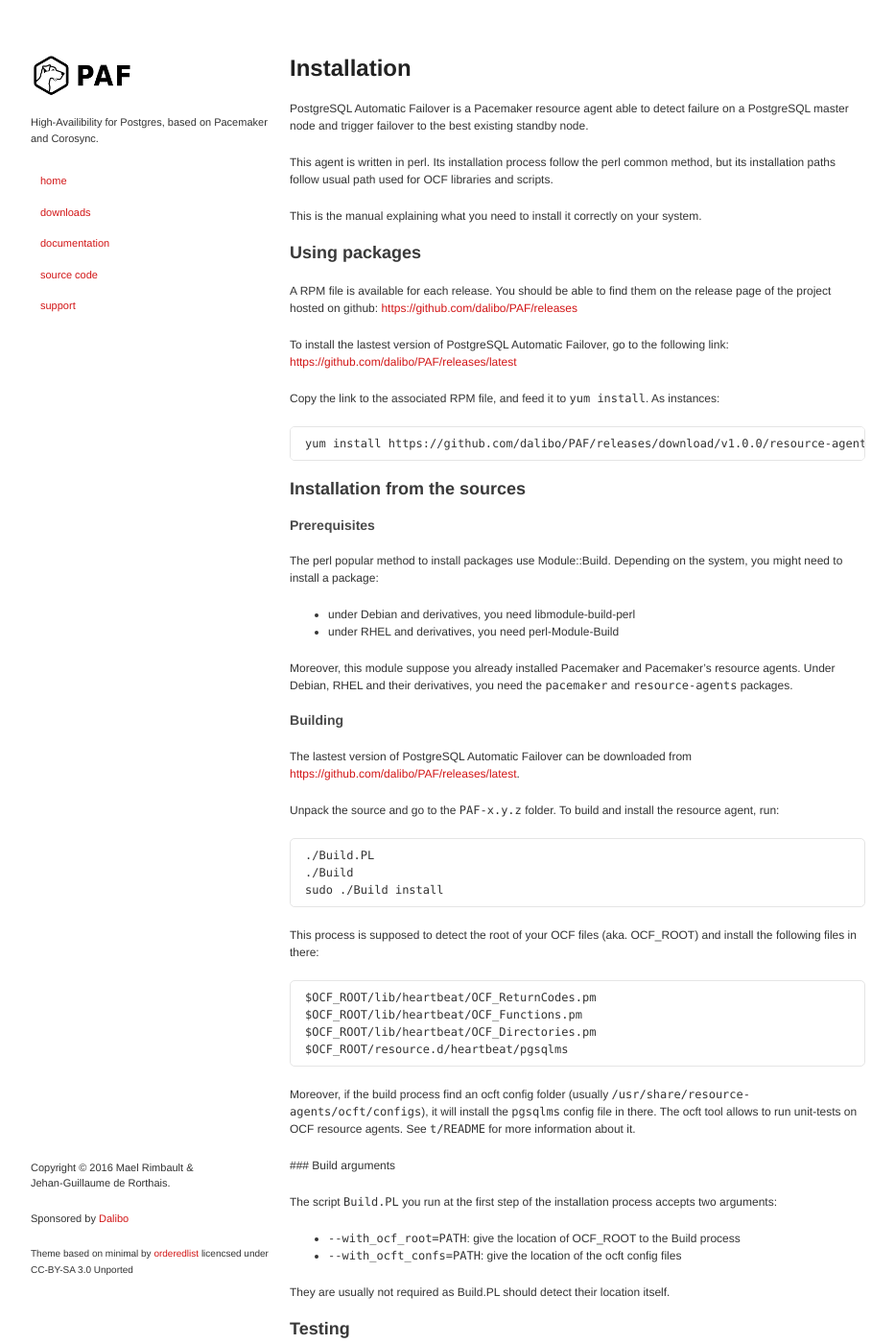
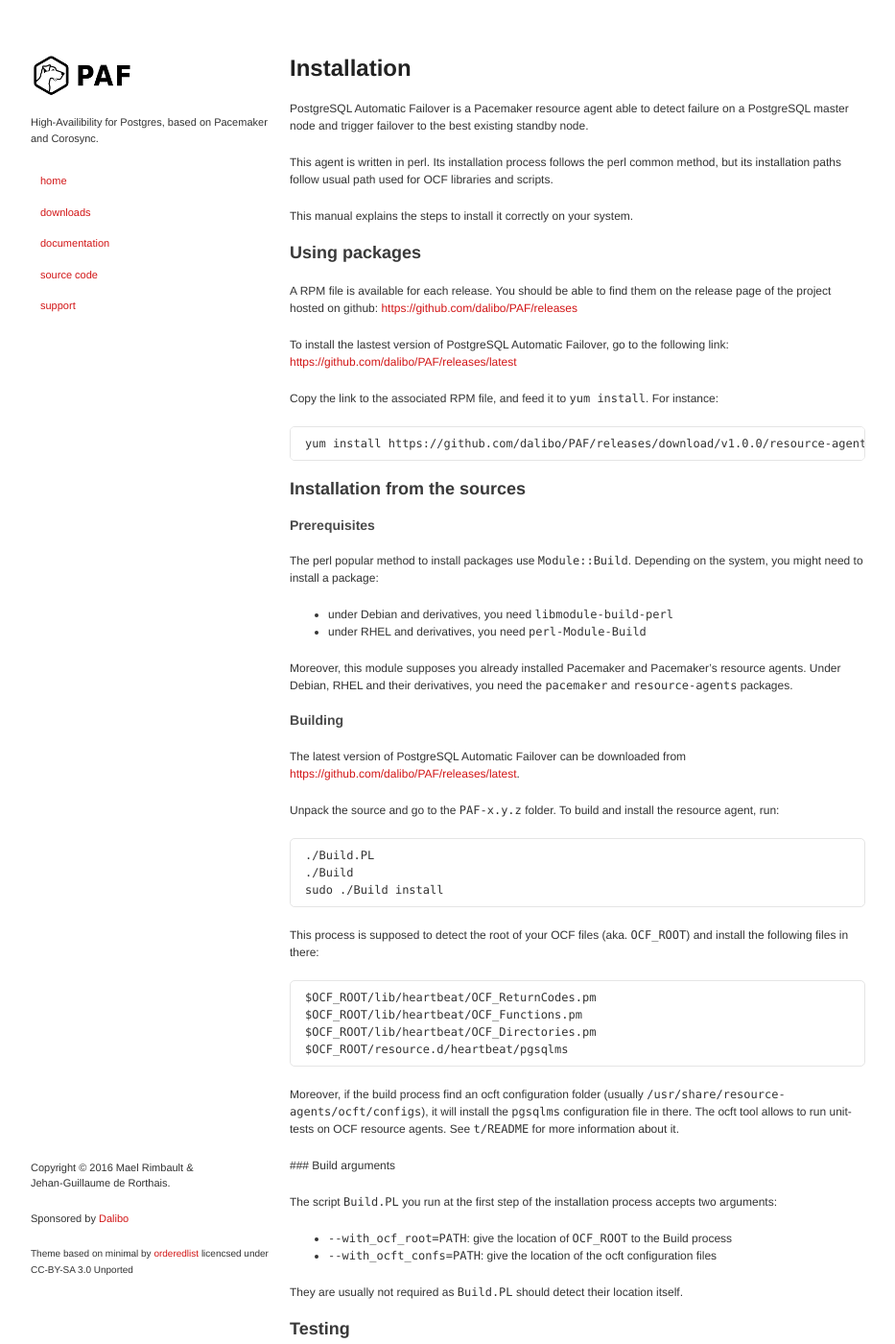
Before and after one commit to ClusterLabs/PAF, a Jekyll site: the page built from install.md, in a window 1280 px wide and 1400 px high. Shown: the whole window at 96% size, without its empty margins (173-1106 px from the left). Built offline with Jekyll 4.4.1, drawn with Linux system fonts in a browser that asks for light colours.

Commit message:
Install doc content review

````diff
--- a/install.md
+++ b/install.md
@@ -10,12 +10,11 @@ PostgreSQL Automatic Failover is a Pacemaker resource agent able to detect
 failure on a PostgreSQL master node and trigger failover to the best existing
 standby node.
 
-This agent is written in perl. Its installation process follow the perl common
+This agent is written in perl. Its installation process follows the perl common
 method, but its installation paths follow usual path used for OCF libraries and
 scripts.
 
-This is the manual explaining what you need to install it correctly on your
-system.
+This manual explains the steps to install it correctly on your system.
 
 
 ## Using packages
@@ -28,8 +27,8 @@ To install the lastest version of PostgreSQL Automatic Failover, go to the
 following link:
 [https://github.com/dalibo/PAF/releases/latest](https://github.com/dalibo/PAF/releases/latest)
 
-Copy the link to the associated RPM file, and feed it to `yum install`. As
-instances:
+Copy the link to the associated RPM file, and feed it to `yum install`. For
+instance:
 
 ```
 yum install https://github.com/dalibo/PAF/releases/download/v1.0.0/resource-agents-paf-1.0.0-1.noarch.rpm
@@ -40,20 +39,20 @@ yum install https://github.com/dalibo/PAF/releases/download/v1.0.0/resource-agen
 
 ### Prerequisites
 
-The perl popular method to install packages use Module::Build. Depending on the
+The perl popular method to install packages use `Module::Build`. Depending on the
 system, you might need to install a package:
 
-  * under Debian and derivatives, you need libmodule-build-perl
-  * under RHEL and derivatives, you need perl-Module-Build
+  * under Debian and derivatives, you need `libmodule-build-perl`
+  * under RHEL and derivatives, you need `perl-Module-Build`
 
-Moreover, this module suppose you already installed Pacemaker and Pacemaker's
+Moreover, this module supposes you already installed Pacemaker and Pacemaker's
 resource agents. Under Debian, RHEL and their derivatives, you need the
 `pacemaker` and `resource-agents` packages.
 
 
 ### Building
 
-The lastest version of PostgreSQL Automatic Failover can be downloaded from
+The latest version of PostgreSQL Automatic Failover can be downloaded from
 [https://github.com/dalibo/PAF/releases/latest](https://github.com/dalibo/PAF/releases/latest).
 
 Unpack the source and go to the `PAF-x.y.z` folder.
@@ -65,7 +64,7 @@ To build and install the resource agent, run:
 sudo ./Build install
 ```
 
-This process is supposed to detect the root of your OCF files (aka. OCF_ROOT)
+This process is supposed to detect the root of your OCF files (aka. `OCF_ROOT`)
 and install the following files in there:
 
 ```
@@ -75,20 +74,20 @@ $OCF_ROOT/lib/heartbeat/OCF_Directories.pm
 $OCF_ROOT/resource.d/heartbeat/pgsqlms
 ```
 
-Moreover, if the build process find an ocft config folder (usually
+Moreover, if the build process find an ocft configuration folder (usually
 `/usr/share/resource-agents/ocft/configs`), it will install the `pgsqlms`
-config file in there. The ocft tool allows to run unit-tests on OCF resource
-agents. See `t/README` for more information about it.
+configuration file in there. The ocft tool allows to run unit-tests on OCF
+resource agents. See `t/README` for more information about it.
 
 ### Build arguments
 
 The script `Build.PL` you run at the first step of the installation process
 accepts two arguments:
 
-  * `--with_ocf_root=PATH`: give the location of OCF_ROOT to the Build process
-  * `--with_ocft_confs=PATH`: give the location of the ocft config files
+  * `--with_ocf_root=PATH`: give the location of `OCF_ROOT` to the Build process
+  * `--with_ocft_confs=PATH`: give the location of the ocft configuration files
 
-They are usually not required as Build.PL should detect their location itself.
+They are usually not required as `Build.PL` should detect their location itself.
 
 ## Testing
 
````
